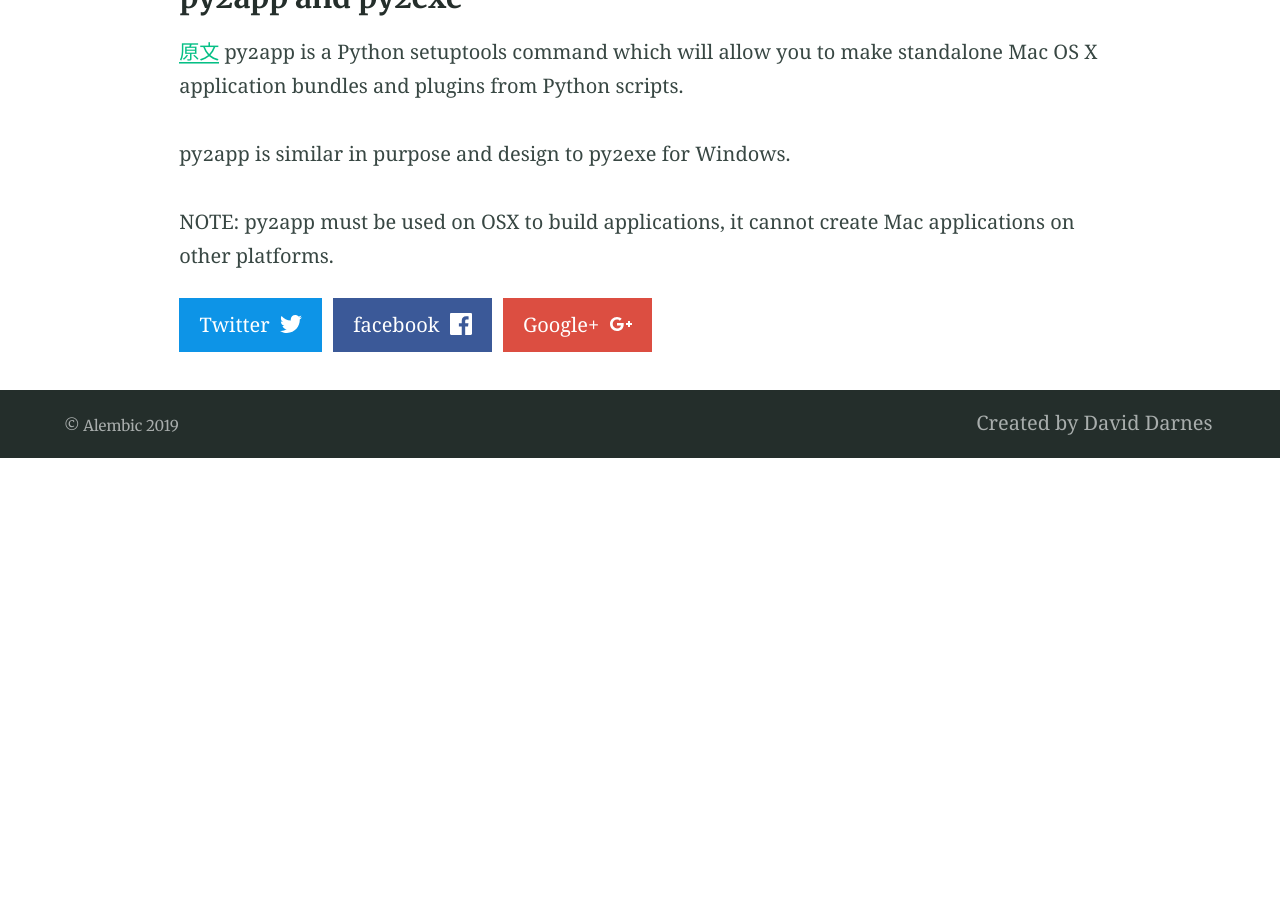
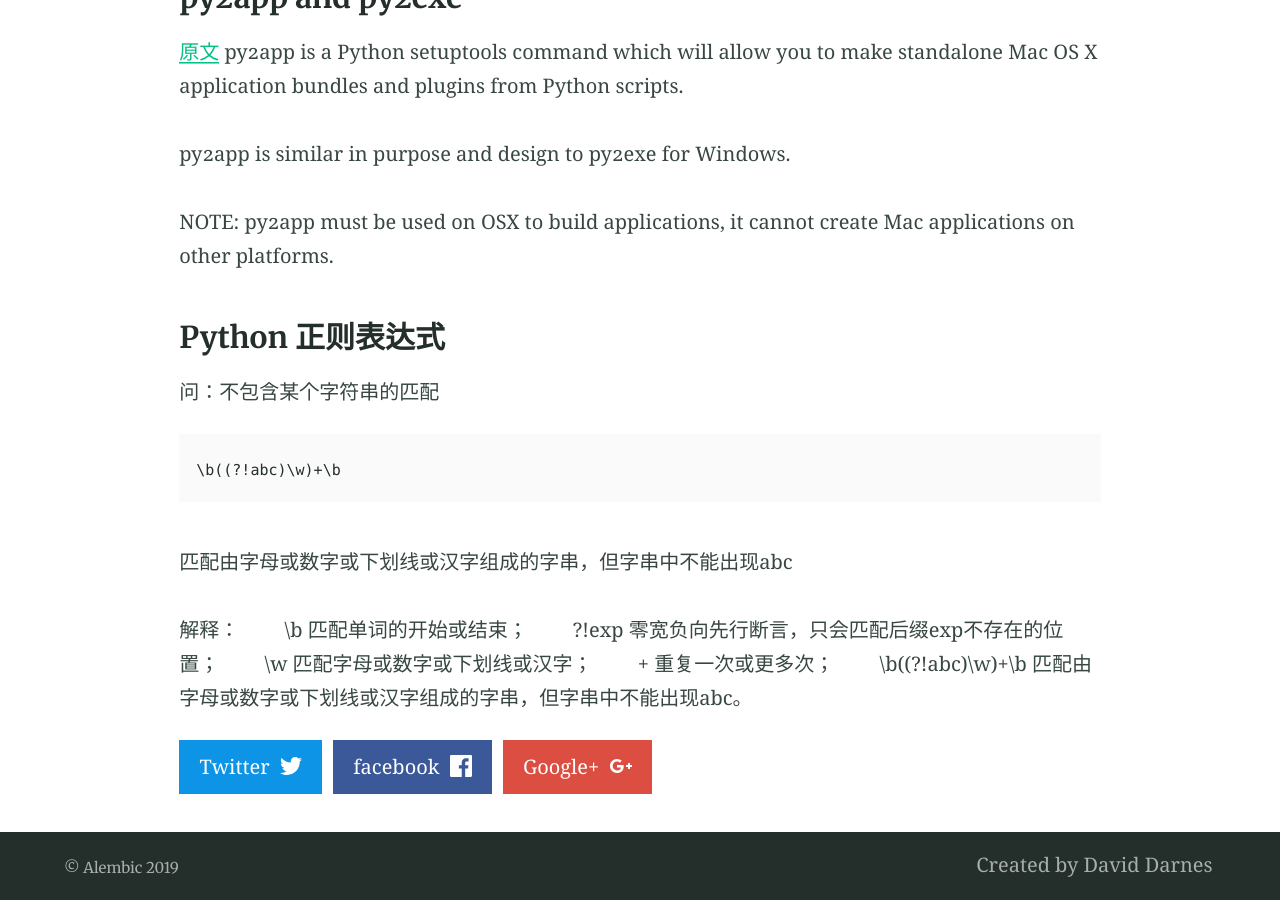
Before and after one commit to wudixm/wudixm.github.io, a Jekyll site: the page built from _posts/2018-04-19-Python.md, in a window 1280 px wide and 900 px high, scrolled down 13833 px. Built offline with Jekyll 4.4.1, drawn with Linux system fonts in a browser that asks for light colours; our own code applies the rules of GitHub Pages for plain Markdown files; before the commit the page ends 14291 px from its top, so only the background shows below that.

Commit message:
python regex

````diff
--- a/_posts/2018-04-19-Python.md
+++ b/_posts/2018-04-19-Python.md
@@ -425,3 +425,19 @@ py2app is a Python setuptools command which will allow you to make standalone Ma
 py2app is similar in purpose and design to py2exe for Windows.
 
 NOTE: py2app must be used on OSX to build applications, it cannot create Mac applications on other platforms.
+
+
+### Python 正则表达式
+
+问：不包含某个字符串的匹配
+```
+\b((?!abc)\w)+\b
+```
+匹配由字母或数字或下划线或汉字组成的字串，但字串中不能出现abc
+
+解释：
+　　\b 匹配单词的开始或结束；
+　　?!exp 零宽负向先行断言，只会匹配后缀exp不存在的位置；
+　　\w 匹配字母或数字或下划线或汉字；
+　　+ 重复一次或更多次；
+　　\b((?!abc)\w)+\b 匹配由字母或数字或下划线或汉字组成的字串，但字串中不能出现abc。
````
